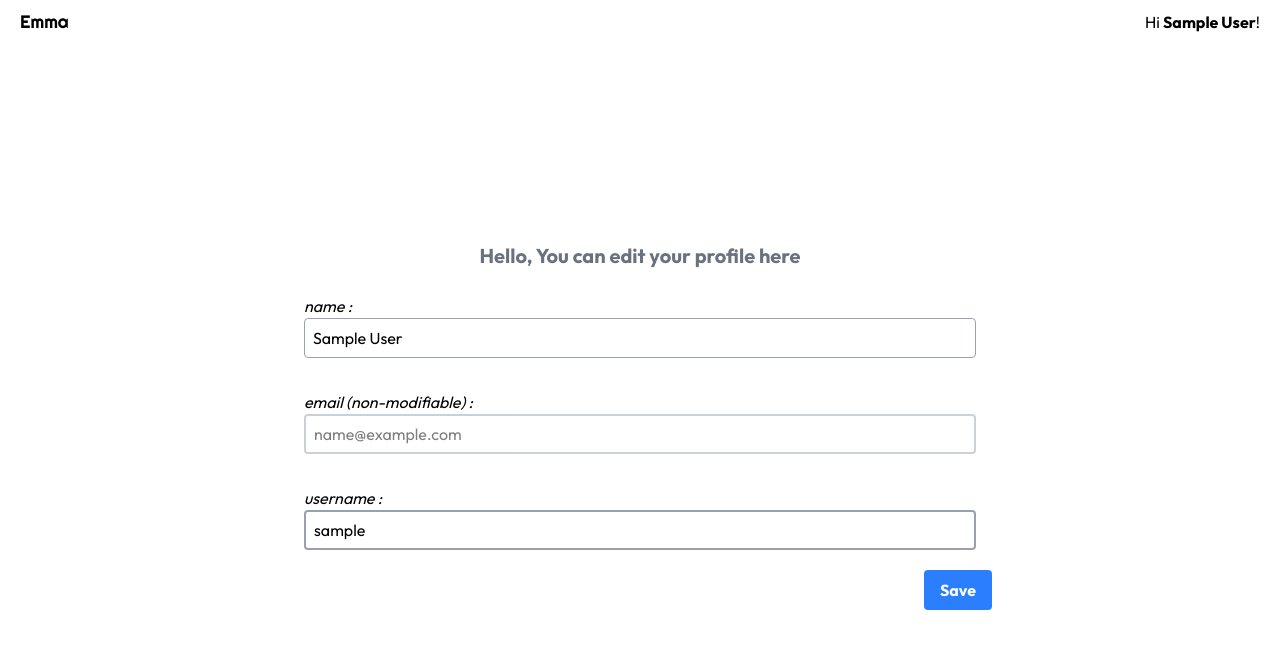
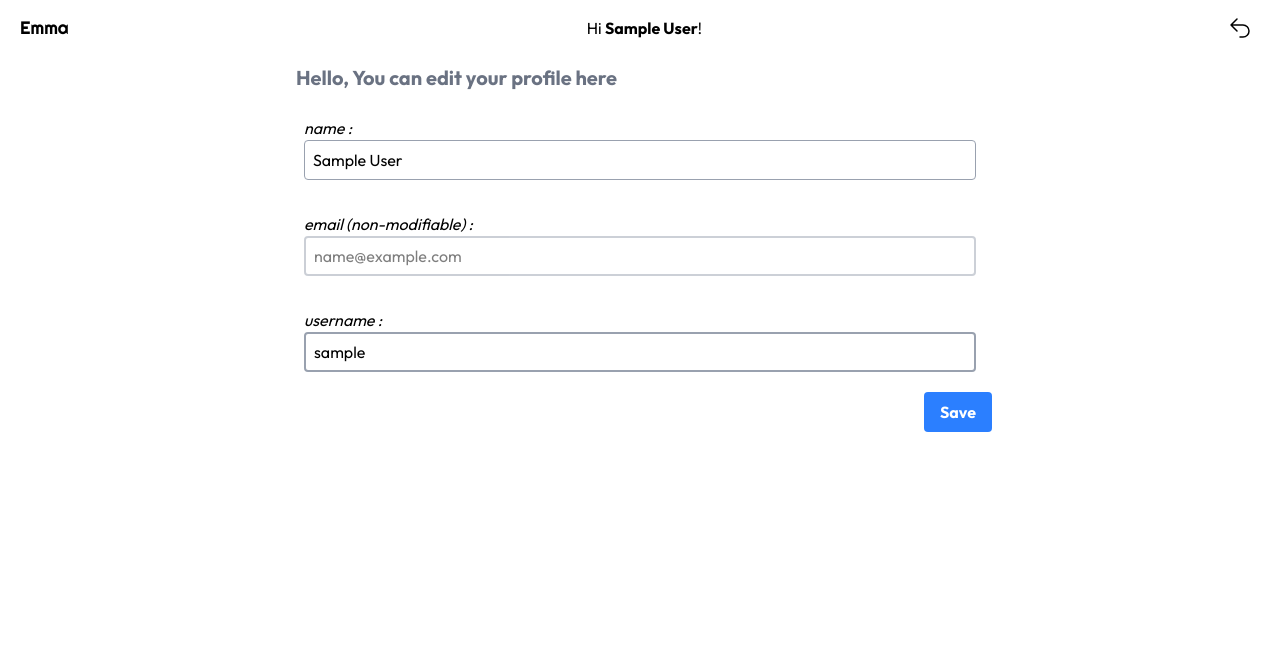
Before and after one commit to SangeethSDevan/Emma, a React (Vite) app in the folder frontend/: page /editProfile in a window 1280 px wide. Shown: the top 648 px of the page. Built offline with nearby package versions, Linux system fonts and the light colour scheme; no server answers; sample sign-in values are in the browser's storage.

Commit message:
error corrections

```diff
--- a/frontend/index.html
+++ b/frontend/index.html
@@ -2,7 +2,7 @@
 <html lang="en">
   <head>
     <meta charset="UTF-8" />
-    <link rel="icon" type="image/svg+xml" href="/vite.svg" />
+    <link rel="icon" type="image/svg+xml" href="/logo.png" />
     <meta name="viewport" content="width=device-width, initial-scale=1.0" />
     <title>Emma</title>
   </head>
--- a/frontend/src/Components/Chats/InputSection.jsx
+++ b/frontend/src/Components/Chats/InputSection.jsx
@@ -17,7 +17,9 @@ const InputSection = ({
         // If no chatId, create a new chat first, then send the message
         if (!state.chatId) {
             try {
-                const res = await api.post("/api/chat/newchat");
+                const res = await api.post("/api/chat/newchat",{
+                    title:input.split(" ")[0]+" Summary"
+                });
                 const id = res.data.chatId;
                 setChatId(id);
                 setChat("user", input);
--- a/frontend/src/Components/Others/Navbar.jsx
+++ b/frontend/src/Components/Others/Navbar.jsx
@@ -34,6 +34,15 @@ const Navbar=({
             </div>:
             null
             }
+            {type==='edit'?
+                <div className="p-2 rounded-full hover:bg-gray-200" onClick={()=>navigate("/",{replace:true})}>
+                <svg xmlns="http://www.w3.org/2000/svg" fill="none" viewBox="0 0 24 24" strokeWidth={1.5} stroke="currentColor" className="size-6">
+                    <path strokeLinecap="round" strokeLinejoin="round" d="M9 15 3 9m0 0 6-6M3 9h12a6 6 0 0 1 0 12h-3" />
+                </svg>
+
+            </div>:
+            null
+            }
 
         </div>
     )
--- a/frontend/src/Pages/EditPage.jsx
+++ b/frontend/src/Pages/EditPage.jsx
@@ -55,8 +55,8 @@ const EditPage=()=>{
     }
     return(
         <div  className="h-screen flex flex-col flex-grow font-outfit items-center">
-            <Navbar/>
-            <form className="flex flex-col justify-center h-full items-center">
+            <Navbar type={'edit'}/>
+            <form cl ssName="flex flex-col justify-center h-full items-center">
                 <p className="text-xl p-2 font-bold text-gray-500">Hello, You can edit your profile here</p>
                 <div className="p-4 rounded-sm">
                     <label htmlFor="name" className=" italic">name : </label>
```
Also changed, not shown: 2 other files (tests, documents, lock files or other folders).
